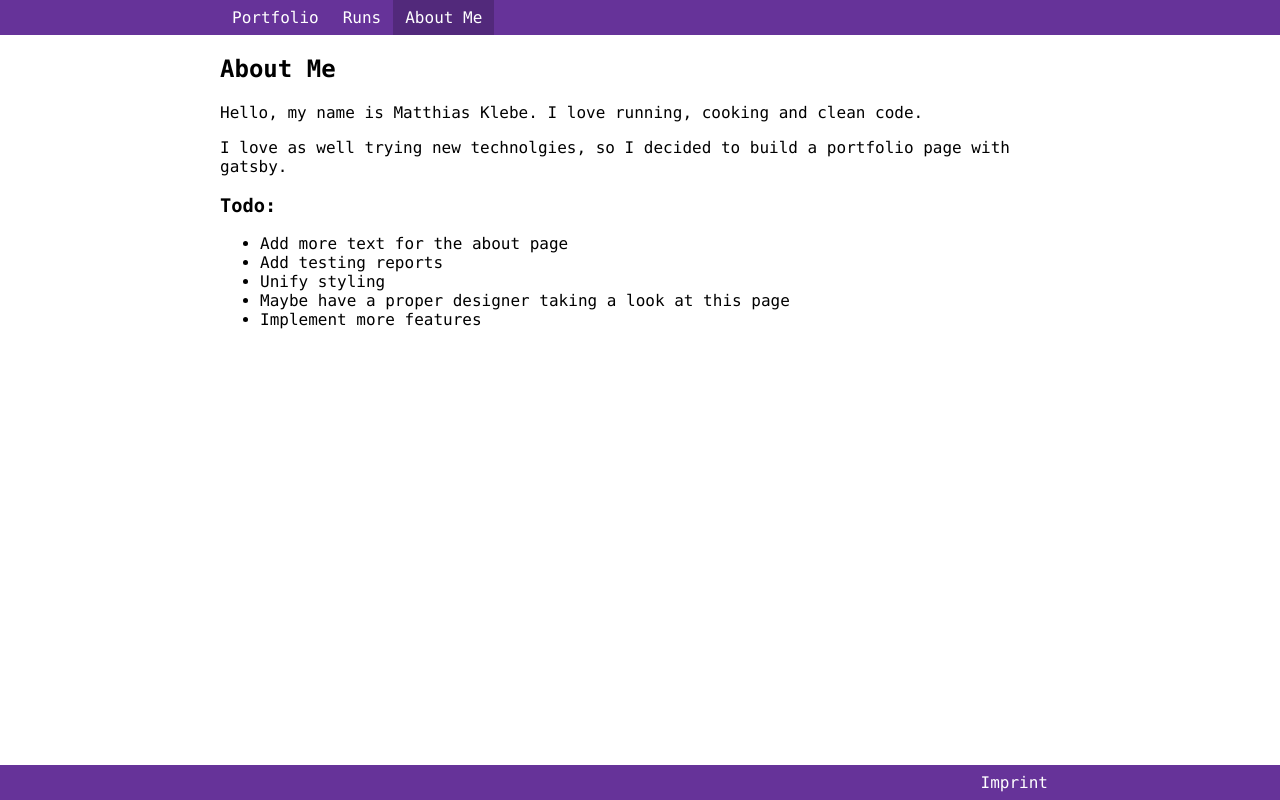
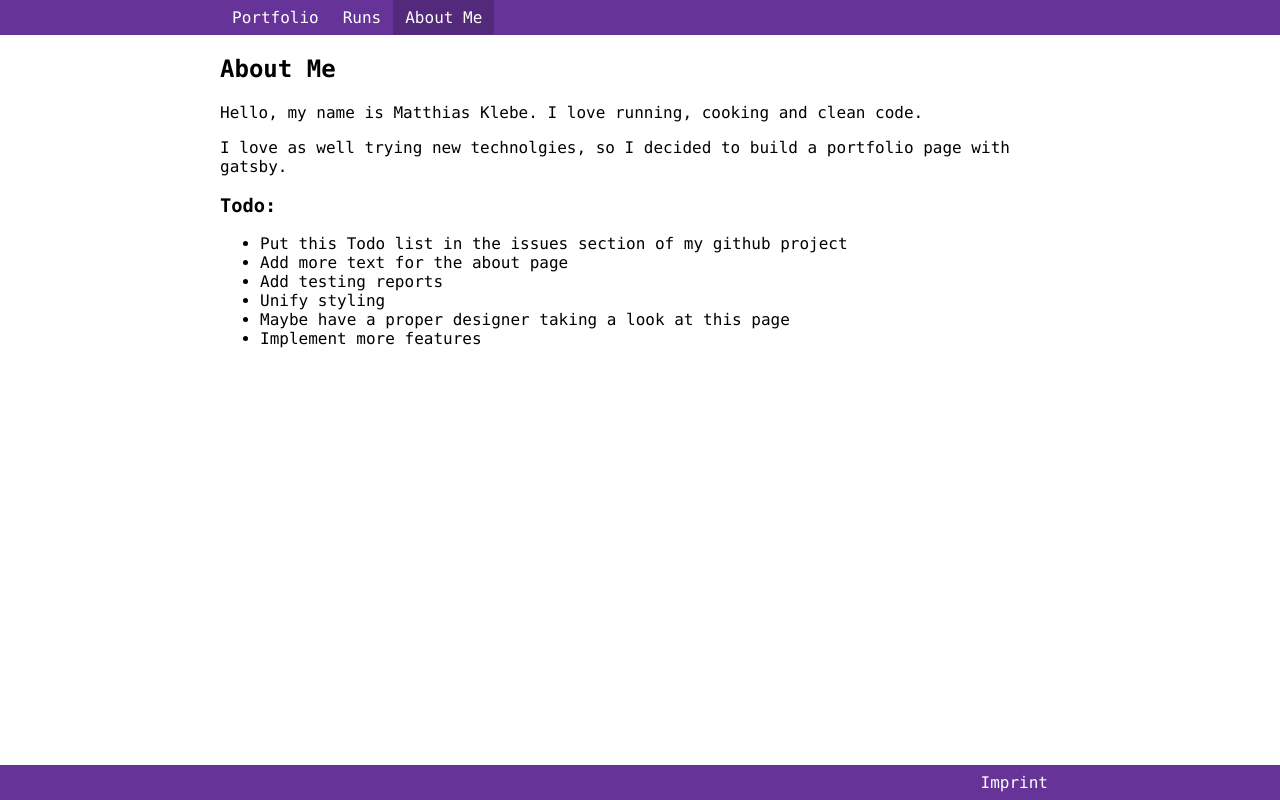
Before and after one commit to mklebe/portfolio, a Gatsby site: page /me in a window 1280 px wide. Built offline with nearby package versions, Linux system fonts and the light colour scheme; Gatsby itself is replaced by a stand-in of ours.

Commit message:
Adds stuff on todo list

```diff
--- a/src/pages/me.js
+++ b/src/pages/me.js
@@ -12,6 +12,7 @@ const Me = () => (
             build a portfolio page with gatsby.</p>
         <h3>Todo:</h3>
         <ul>
+            <li>Put this Todo list in the issues section of my github project</li>
             <li>Add more text for the about page</li>
             <li>Add testing reports</li>
             <li>Unify styling</li>
```
